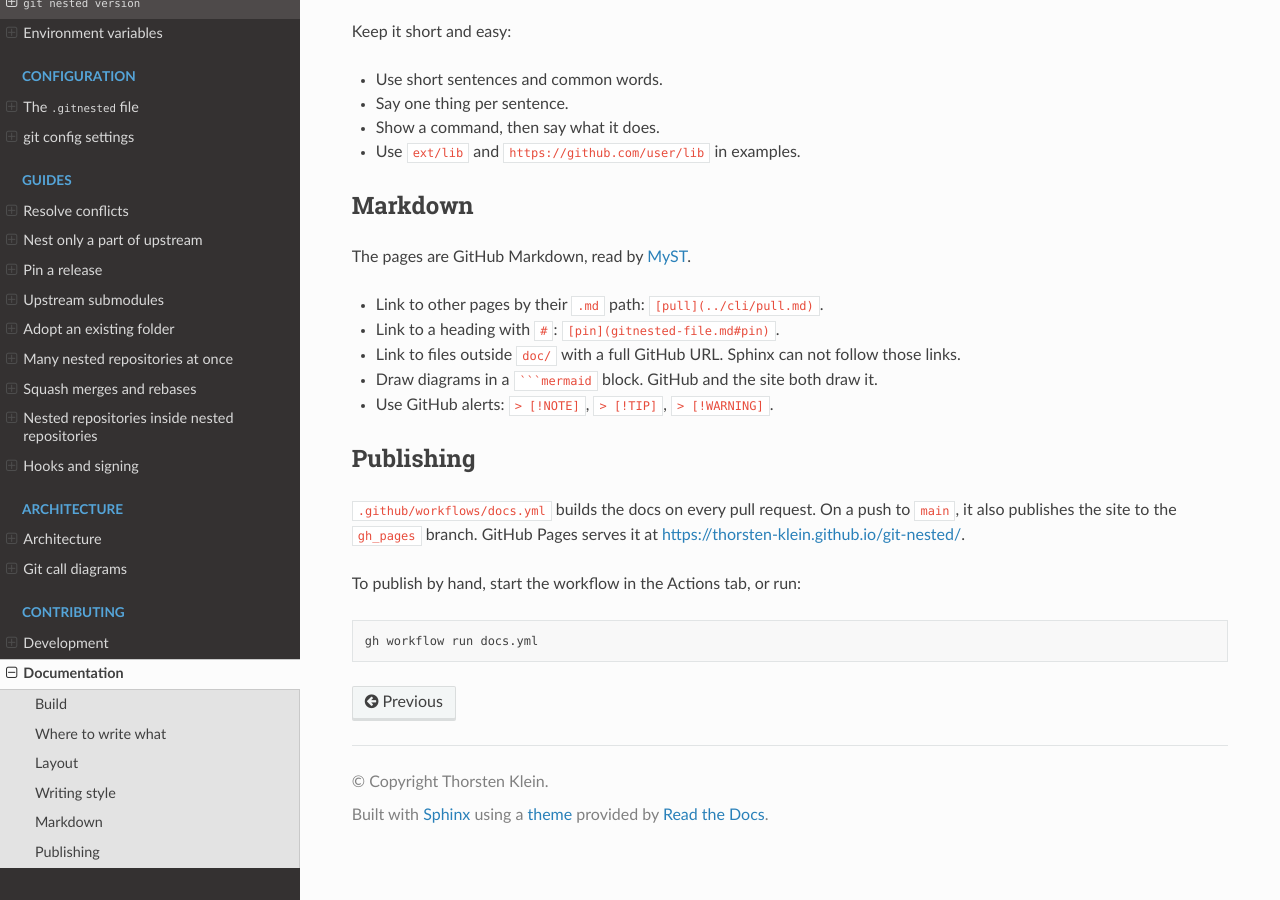
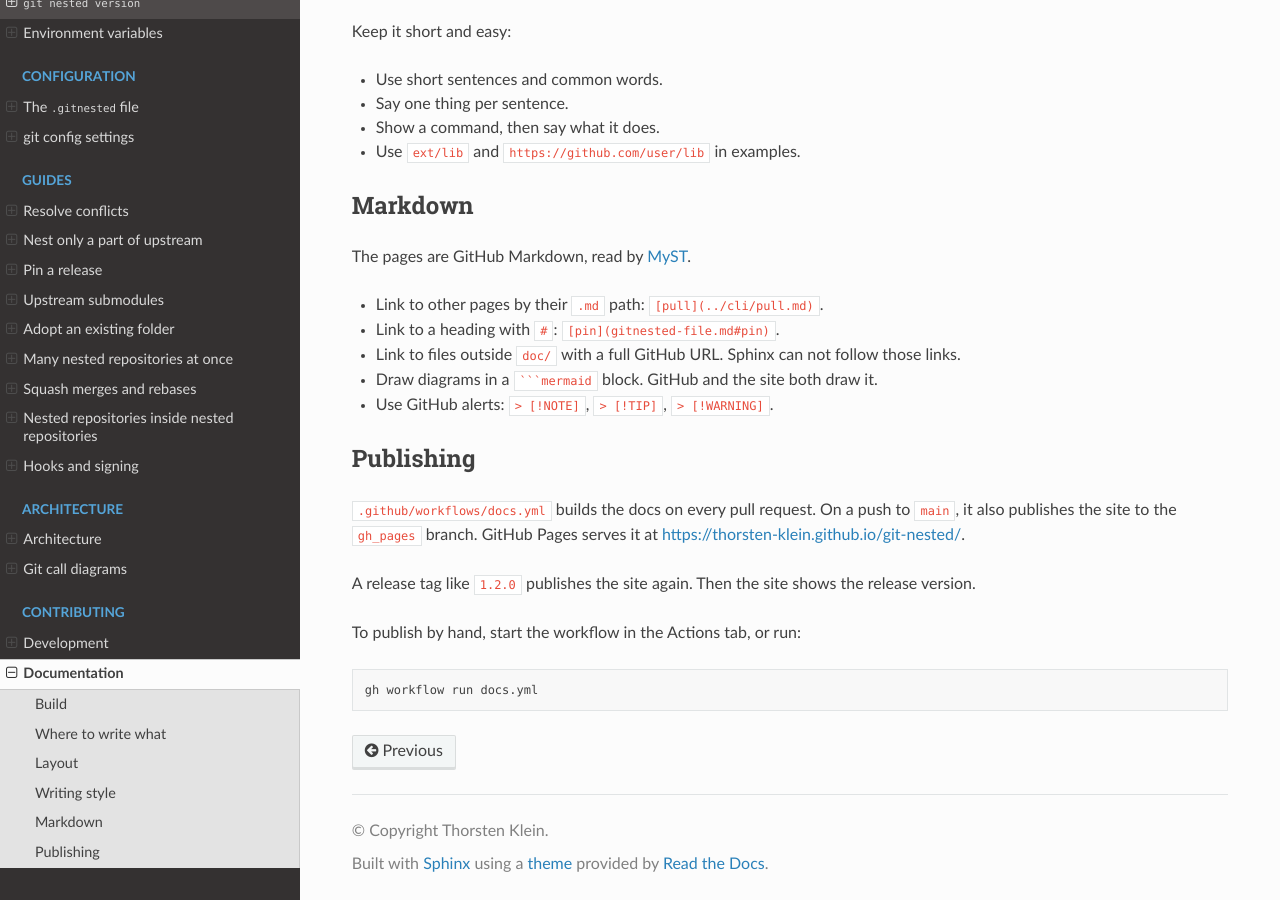
Before and after one commit to thorsten-klein/git-nested, a Sphinx documentation site: the page built from doc/contributing/documentation.md, in a window 1280 px wide and 900 px high, scrolled down 1310 px. Built offline with Sphinx 7.4.7 and the Read the Docs theme 3.1.0, drawn with Linux system fonts in a browser that asks for light colours.

Commit message:
ci: publish the docs again for each release tag (#168)
## What this changes

- A push of a tag like `1.2.0` runs the docs workflow. It builds and
publishes the site to `gh_pages`.
- The site built from a tag shows the release version.
- Only one publish runs at a time. A tag and `main` are often pushed
together.
- The contributing docs say so.

The tag pattern `*.*.*` is the same one `publish.yml` uses for PyPI.

## Why

Fixes #167

## Checklist

- [x] `uv run poe docs` passes
- [ ] Checked on a real tag (only possible after merge)

🤖 Generated with [Claude Code](https://claude.com/claude-code)

Co-authored-by: Claude Opus 5.5 <noreply@anthropic.com>

````diff
--- a/doc/contributing/documentation.md
+++ b/doc/contributing/documentation.md
@@ -74,6 +74,9 @@ The pages are GitHub Markdown, read by [MyST](https://myst-parser.readthedocs.io
 push to `main`, it also publishes the site to the `gh_pages` branch. GitHub
 Pages serves it at <https://thorsten-klein.github.io/git-nested/>.
 
+A release tag like `1.2.0` publishes the site again. Then the site shows
+the release version.
+
 To publish by hand, start the workflow in the Actions tab, or run:
 
 ```bash
````
Also changed, not shown: 1 other file.
